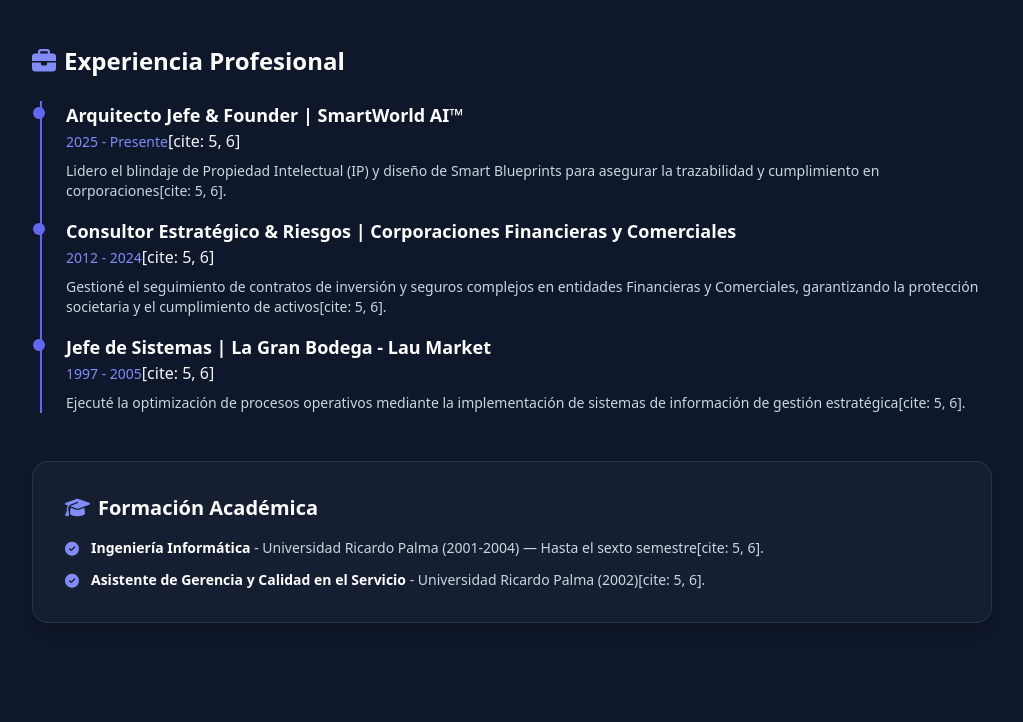
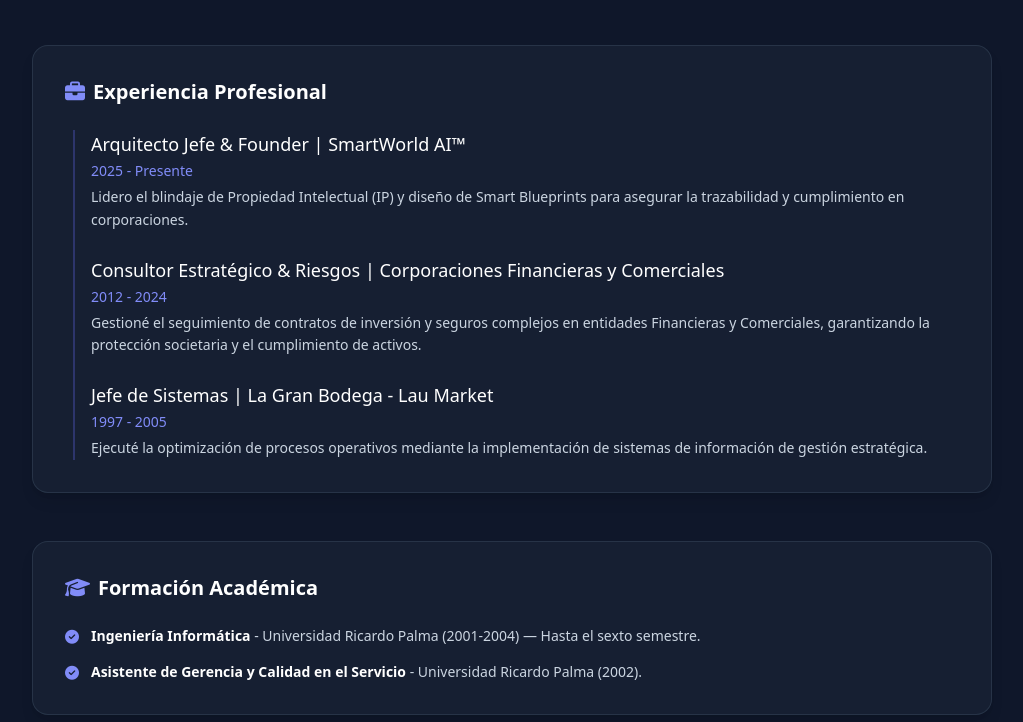
Before and after one commit to rubenstech/cv-interactivo-rubens, a plain HTML site: page index.html in a window 1280 px wide. Shown: the part 1318-2040 px from the top of the page, without its empty margins (128-1151 px from the left). Drawn offline with nearby package versions, Linux system fonts and the light colour scheme.

Commit message:
Update index.html

```diff
--- a/index.html
+++ b/index.html
@@ -153,36 +153,56 @@
             </div>
         </section>
 
-        <!-- Experiencia Laboral -->
-        <section class="space-y-6">
-            <h2 class="text-2xl font-bold text-white flex items-center gap-2">
+<!-- Experiencia Profesional -->
+<section class="bg-slate-800/50 rounded-2xl p-6 sm:p-8 border border-slate-700/60 shadow-lg mt-8">
+    <h2 class="text-xl font-semibold text-white mb-6 flex items-center gap-2">
         <i class="fa-solid fa-briefcase text-indigo-400"></i> Experiencia Profesional
     </h2>
-
-            <div class="space-y-4 border-l-2 border-indigo-500 pl-4 sm:pl-6 ml-2">
-                <div class="relative">
-                    <span class="absolute -left-[25px] sm:-left-[33px] top-1.5 w-3 h-3 bg-indigo-500 rounded-full"></span>
-                    <h3 class="text-lg font-semibold text-white">Arquitecto Jefe & Founder | SmartWorld AI™</h3>
-                    <span class="text-sm text-indigo-400">2025 - Presente</span>[cite: 5, 6]
-                    <p class="text-slate-300 text-sm mt-2">Lidero el blindaje de Propiedad Intelectual (IP) y diseño de Smart Blueprints para asegurar la trazabilidad y cumplimiento en corporaciones[cite: 5, 6].</p>
+    <div class="space-y-6 border-l-2 border-indigo-500/30 pl-4 ml-2">
+        <div>
+            <h3 class="text-lg font-medium text-white">Arquitecto Jefe & Founder | SmartWorld AI™</h3>
+            <span class="text-sm text-indigo-400 font-medium">2025 - Presente</span>
+            <p class="text-slate-300 text-sm mt-1 leading-relaxed">
+                Lidero el blindaje de Propiedad Intelectual (IP) y diseño de Smart Blueprints para asegurar la trazabilidad y cumplimiento en corporaciones.
+            </p>
         </div>
-
-                <div class="relative">
-                    <span class="absolute -left-[25px] sm:-left-[33px] top-1.5 w-3 h-3 bg-indigo-500 rounded-full"></span>
-                    <h3 class="text-lg font-semibold text-white">Consultor Estratégico & Riesgos | Corporaciones Financieras y Comerciales</h3>
-                    <span class="text-sm text-indigo-400">2012 - 2024</span>[cite: 5, 6]
-                    <p class="text-slate-300 text-sm mt-2">Gestioné el seguimiento de contratos de inversión y seguros complejos en entidades Financieras y Comerciales, garantizando la protección societaria y el cumplimiento de activos[cite: 5, 6].</p>
+        <div>
+            <h3 class="text-lg font-medium text-white">Consultor Estratégico & Riesgos | Corporaciones Financieras y Comerciales</h3>
+            <span class="text-sm text-indigo-400 font-medium">2012 - 2024</span>
+            <p class="text-slate-300 text-sm mt-1 leading-relaxed">
+                Gestioné el seguimiento de contratos de inversión y seguros complejos en entidades Financieras y Comerciales, garantizando la protección societaria y el cumplimiento de activos.
+            </p>
         </div>
-
-                <div class="relative">
-                    <span class="absolute -left-[25px] sm:-left-[33px] top-1.5 w-3 h-3 bg-indigo-500 rounded-full"></span>
-                    <h3 class="text-lg font-semibold text-white">Jefe de Sistemas | La Gran Bodega - Lau Market</h3>
-                    <span class="text-sm text-indigo-400">1997 - 2005</span>[cite: 5, 6]
-                    <p class="text-slate-300 text-sm mt-2">Ejecuté la optimización de procesos operativos mediante la implementación de sistemas de información de gestión estratégica[cite: 5, 6].</p>
+        <div>
+            <h3 class="text-lg font-medium text-white">Jefe de Sistemas | La Gran Bodega - Lau Market</h3>
+            <span class="text-sm text-indigo-400 font-medium">1997 - 2005</span>
+            <p class="text-slate-300 text-sm mt-1 leading-relaxed">
+                Ejecuté la optimización de procesos operativos mediante la implementación de sistemas de información de gestión estratégica.
+            </p>
         </div>
     </div>
 </section>
 
+<!-- Formación Académica -->
+<section class="bg-slate-800/50 rounded-2xl p-6 sm:p-8 border border-slate-700/60 shadow-lg mt-8">
+    <h2 class="text-xl font-semibold text-white mb-6 flex items-center gap-2">
+        <i class="fa-solid fa-graduation-cap text-indigo-400"></i> Formación Académica
+    </h2>
+    <ul class="space-y-4 text-slate-300 text-sm">
+        <li class="flex items-start gap-3">
+            <i class="fa-solid fa-circle-check text-indigo-400 mt-1"></i>
+            <div>
+                <strong class="text-white">Ingeniería Informática</strong> - Universidad Ricardo Palma (2001-2004) — Hasta el sexto semestre.
+            </div>
+        </li>
+        <li class="flex items-start gap-3">
+            <i class="fa-solid fa-circle-check text-indigo-400 mt-1"></i>
+            <div>
+                <strong class="text-white">Asistente de Gerencia y Calidad en el Servicio</strong> - Universidad Ricardo Palma (2002).
+            </div>
+        </li>
+    </ul>
+</section>
         <!-- Formación -->
         <section class="bg-slate-800/50 rounded-2xl p-6 sm:p-8 border border-slate-700/60 shadow-lg">
             <h2 class="text-xl font-semibold text-white mb-4 flex items-center gap-2">
```
Lines whose indentation alone changed are shown as unchanged.
